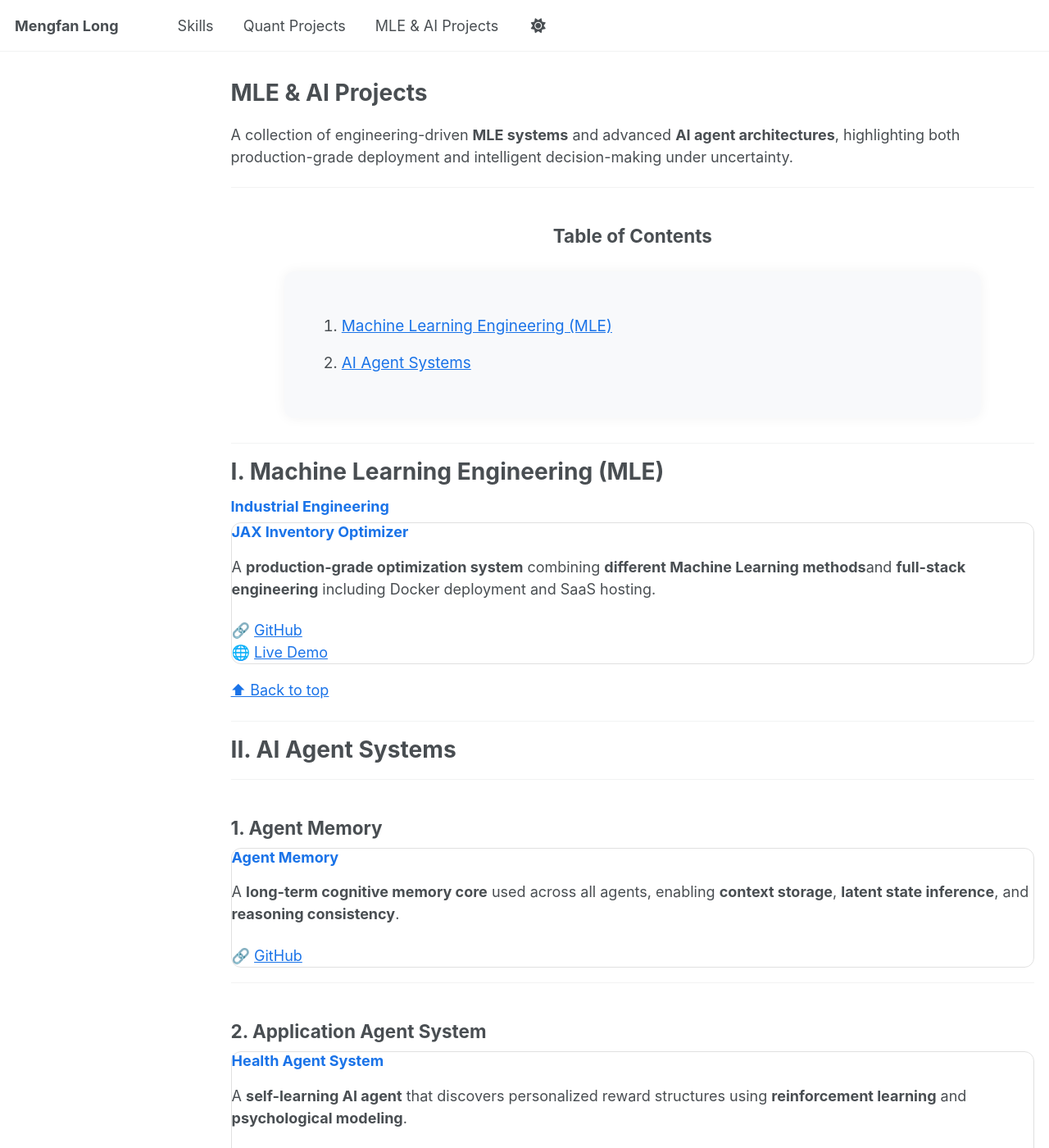
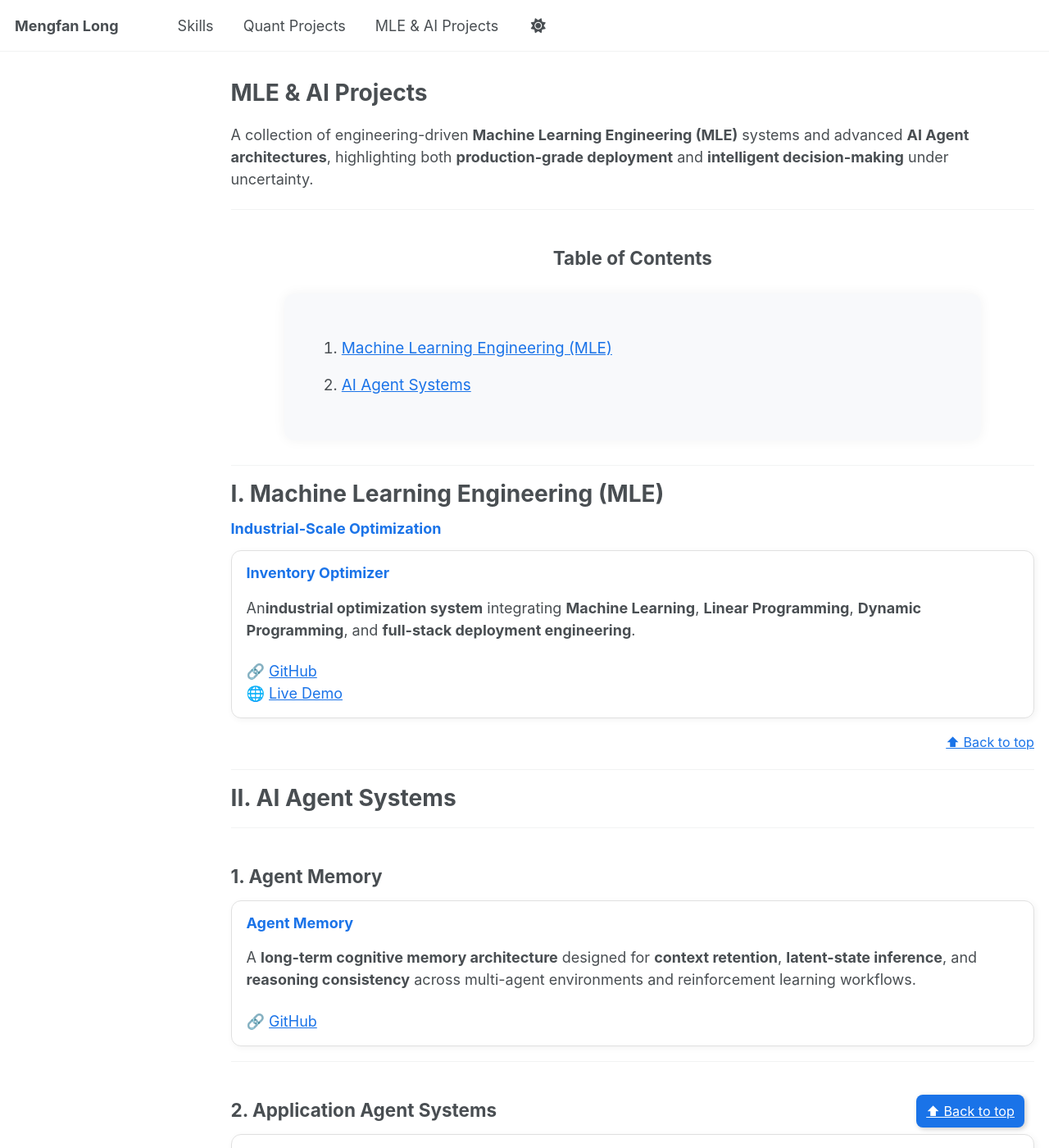
Before and after one commit to kevinlmf/kevinlmf.github.io, a Jekyll site: the page built from _pages/mle-ai-projects.md, in a window 1280 px wide and 1400 px high. Shown: the whole window at 82% size. Built offline with Jekyll 4.4.1, drawn with Linux system fonts in a browser that asks for light colours; a script that is not in the unit is left out; some of the changed text lies outside the part shown.

Commit message:
Enhance MLE projects page with improved descriptions

```diff
--- a/_pages/mle-ai-projects.md
+++ b/_pages/mle-ai-projects.md
@@ -7,14 +7,16 @@ author_profile: false
 
 <a id="top"></a>
 
-A collection of engineering-driven <b>MLE systems</b> and advanced <b>AI agent architectures</b>,
-highlighting both production-grade deployment and intelligent decision-making under uncertainty.
+A collection of engineering-driven <b>Machine Learning Engineering (MLE)</b> systems and advanced
+<b>AI Agent architectures</b>, highlighting both <b>production-grade deployment</b> and
+<b>intelligent decision-making</b> under uncertainty.
 
 ---
 
 <h2 style="text-align:center; font-weight:700;">Table of Contents</h2>
 
-<div style="background:#f8f9fb; border-radius:12px; padding:30px; box-shadow:0 0 15px rgba(0,0,0,0.05); max-width:850px; margin:30px auto;">
+<div style="background:#f8f9fb; border-radius:12px; padding:30px;
+            box-shadow:0 0 15px rgba(0,0,0,0.05); max-width:850px; margin:30px auto;">
   <ol style="list-style-type: decimal; line-height:1.9; font-size:1.05em;">
     <li><a href="#mle">Machine Learning Engineering (MLE)</a></li>
     <li><a href="#ai">AI Agent Systems</a></li>
@@ -25,15 +27,17 @@ highlighting both production-grade deployment and intelligent decision-making un
 
 # <a id="mle"></a> I. Machine Learning Engineering (MLE)
 
-### Industrial Engineering
+### Industrial-Scale Optimization
 <div class="proj-card">
-  <h3>JAX Inventory Optimizer</h3>
+  <h3>Inventory Optimizer</h3>
   <p>
-    A <b>production-grade optimization system</b> combining <b>different Machine Learning methods</b>and <b>full-stack engineering</b> including Docker deployment and SaaS hosting.
+    An<b>industrial optimization system</b> integrating
+    <b>Machine Learning</b>, <b>Linear Programming</b>, <b>Dynamic Programming</b>, and
+    <b>full-stack deployment engineering</b>.
+
   </p>
   🔗 <a href="https://github.com/kevinlmf/Inventory_Optimizer_System" target="_blank">GitHub</a><br>
-  🌐 <a href="https://jax-inventory-saas-latest-9.onrender.com/" target="_blank">Live Demo</a><br>
-
+  🌐 <a href="https://jax-inventory-saas-latest-9.onrender.com/" target="_blank">Live Demo</a>
 </div>
 
 <p class="back-top"><a href="#top">⬆ Back to top</a></p>
@@ -48,24 +52,26 @@ highlighting both production-grade deployment and intelligent decision-making un
 <div class="proj-card">
   <h3>Agent Memory</h3>
   <p>
-    A <b>long-term cognitive memory core</b> used across all agents, enabling
-    <b>context storage</b>, <b>latent state inference</b>, and <b>reasoning consistency</b>.
+    A <b>long-term cognitive memory architecture</b> designed for
+    <b>context retention</b>, <b>latent-state inference</b>, and
+    <b>reasoning consistency</b> across multi-agent environments and reinforcement learning workflows.
   </p>
   🔗 <a href="https://github.com/kevinlmf/Agent_Memory" target="_blank">GitHub</a>
 </div>
 
 ---
 
-## 2. Application Agent System
+## 2. Application Agent Systems
 <div class="proj-card">
   <h3>Health Agent System</h3>
   <p>
-    A <b>self-learning AI agent</b> that discovers personalized reward structures using
-    <b>reinforcement learning</b> and <b>psychological modeling</b>.
+    An <b>adaptive intelligent agent</b> that discovers personalized reward structures through
+    <b>reinforcement learning</b> and <b>cognitive modeling</b>, enabling
+    individualized behavior and health optimization.
   </p>
   🔗 <a href="https://github.com/kevinlmf/Health_Agent_System" target="_blank">GitHub</a><br>
   <small>
-    Related:
+    Extensions:
     <a href="https://github.com/kevinlmf/Psychology_Agent" target="_blank">Psychology_Agent</a>,
     <a href="https://github.com/kevinlmf/Sports_Agent" target="_blank">Sports_Agent</a>.
   </small>
@@ -81,9 +87,35 @@ highlighting both production-grade deployment and intelligent decision-making un
 html, body { scroll-behavior: smooth; }
 a { color: #1a73e8; }
 h3 { color: #1a73e8; margin-top: 0; }
+
 .proj-card {
   flex: 1;
   min-width: 300px;
   border: 1px solid #e0e0e0;
   border-radius: 12px;
-  padding: 16px 1
+  padding: 16px 18px;
+  margin-top: 16px;
+  box-shadow: 2px 2px 8px rgba(0,0,0,0.05);
+  background: #fff;
+}
+.proj-card:hover {
+  transform: translateY(-3px);
+  box-shadow: 2px 4px 10px rgba(0,0,0,0.08);
+}
+
+.back-top {
+  text-align: right;
+  font-size: 0.9em;
+}
+.fixed-top-btn {
+  position: fixed;
+  bottom: 25px;
+  right: 30px;
+  background: #1a73e8;
+  color: white;
+  padding: 8px 12px;
+  border-radius: 8px;
+  font-size: 0.9em;
+  box-shadow: 2px 2px 6px rgba(0,0,0,0.2);
+}
+</style>
```
